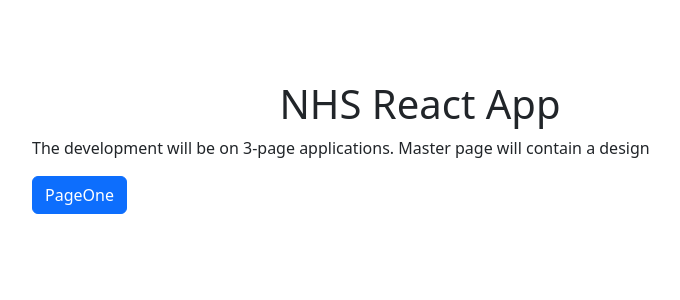
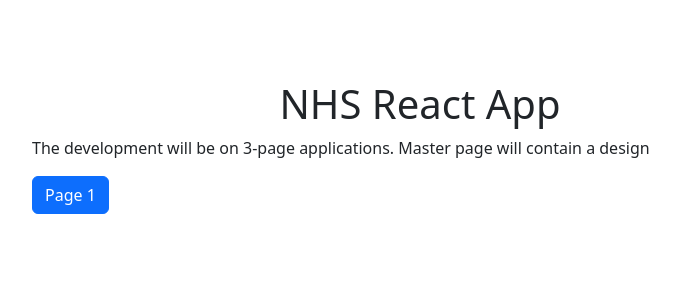
Before and after one commit to snthsh/nhs-react-app, a React (Create React App) app: page / in a window 1280 px wide. Shown: the top 300 px of the page, without its empty margins (220-900 px from the left). Built offline with nearby package versions, Linux system fonts and the light colour scheme.

Commit message:
update button text

```diff
--- a/src/App.js
+++ b/src/App.js
@@ -73,7 +73,7 @@
               The development will be on 3-page applications. Master page will
               contain a design
             </p>
-            <Button onClick={handleClick}>PageOne</Button>
+            <Button onClick={handleClick}>Page 1</Button>
           </>
         )}
 
```
